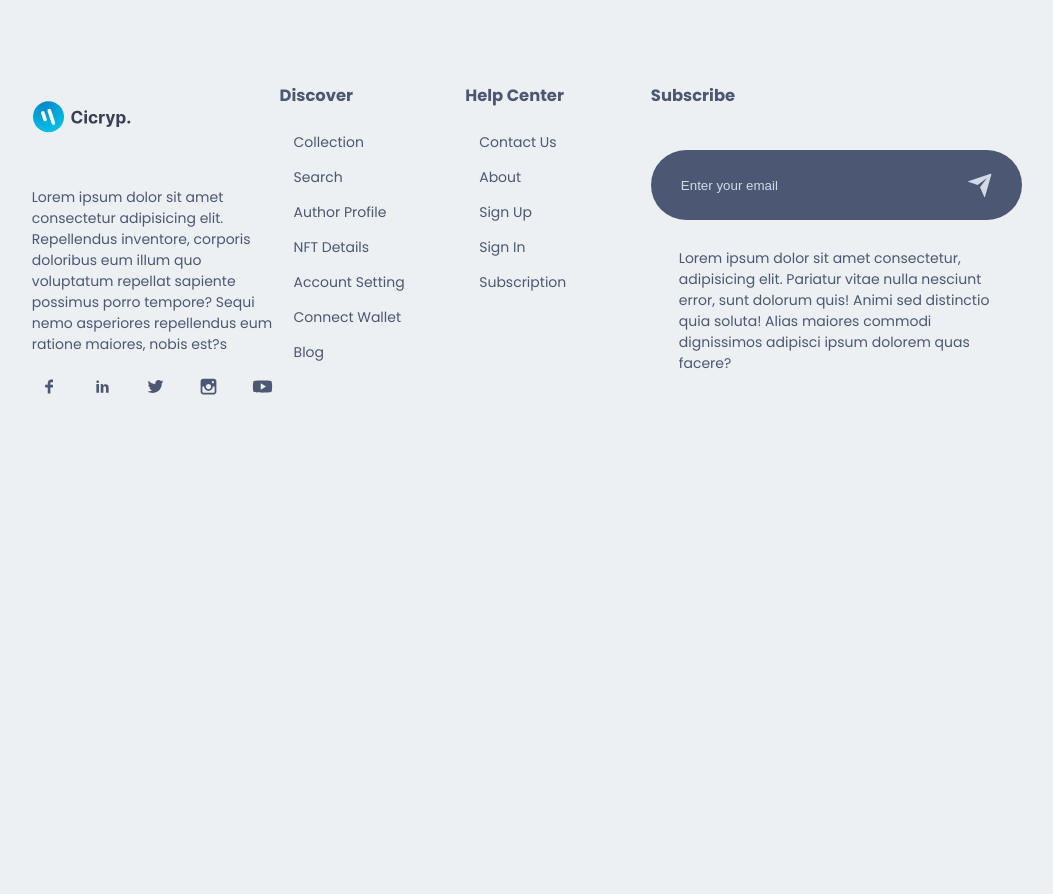
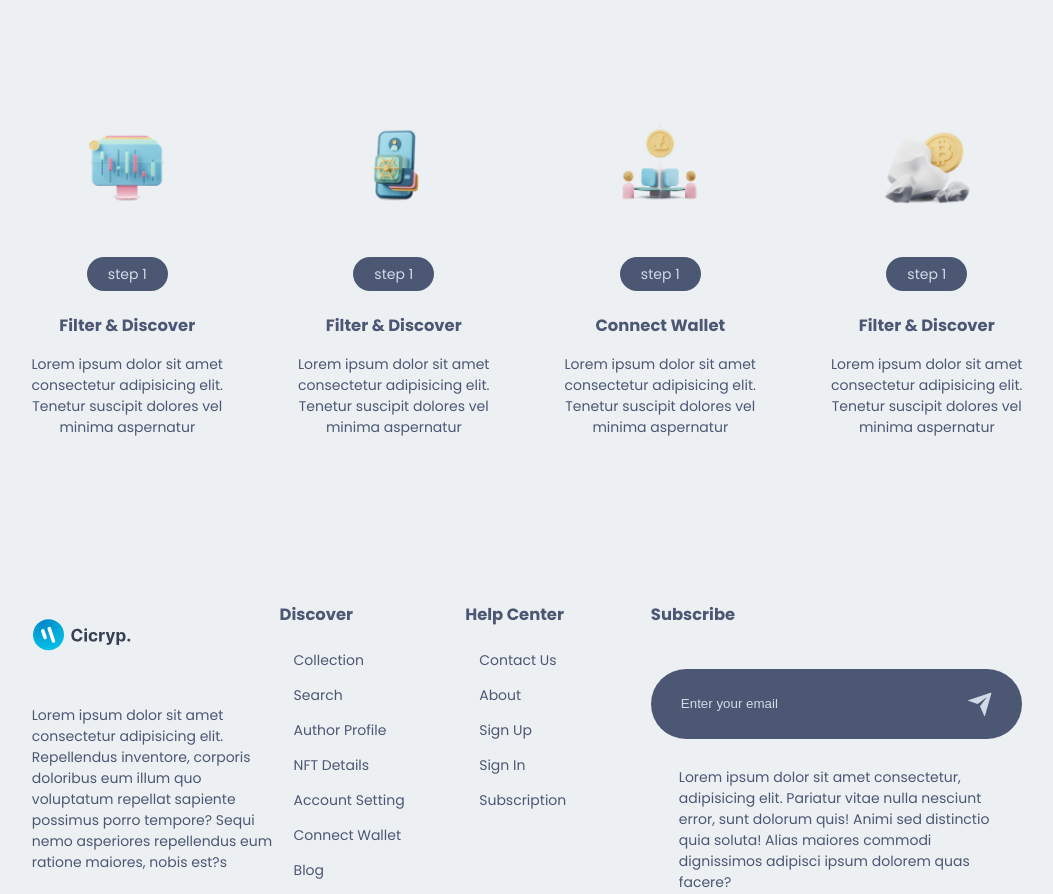
Before and after one commit to Chrisszy123/fullstackNftMarket, a Next.js app in the folder client/: page / in a window 1280 px wide. Shown: the part 792-1686 px from the top of the page, without its empty margins (113-1166 px from the left). Before the commit the page ends 1217 px from the top, so only its background shows below. Built offline with nearby package versions, Linux system fonts and the light colour scheme.

Commit message:
feat/ added services area

```diff
--- /dev/null
+++ b/client/components/Services/Services.module.css
@@ -0,0 +1,32 @@
+.service{
+    width: 80%;
+    margin: 3rem auto;
+    margin-block: 8rem;
+}
+.service_box{
+    display: grid;
+    grid-template-columns: repeat(4, 1fr);
+    gap: 3rem;
+    text-align:  center;
+}
+.service_box_item_step{
+    margin-top: 3rem;
+    margin-bottom: 2rem;
+}
+.service_box_item_step span {
+    padding: .5rem 1.5rem;
+    border-radius: 5rem;
+    background-color: var(--icons-color);
+    color: var(--shadow-dark-color);
+}
+@media screen and (max-width: 35em) {
+    .service{
+        width: 90%;
+    }
+}
+@media screen and (max-width: 50em) {
+    .service_box{
+       grid-template-columns: repeat(2, 1fr);
+       gap: 1rem;
+    }
+}
--- /dev/null
+++ b/client/components/Services/Services.tsx
@@ -0,0 +1,60 @@
+import React from "react";
+import Image from "next/image";
+// internal
+import styles from "./Services.module.css";
+import images from "../../img";
+
+const Services = () => {
+  return (
+    <div className={styles.service}>
+      <div className={styles.service_box}>
+        <div className={styles.service_box_item}>
+          <Image src={images.service1} alt="service" width={100} height={100} />
+          <p className={styles.service_box_item_step}>
+            <span>step 1</span>
+          </p>
+          <h3>Filter & Discover</h3>
+          <p>
+            Lorem ipsum dolor sit amet consectetur adipisicing elit. Tenetur
+            suscipit dolores vel minima aspernatur
+          </p>
+        </div>
+        <div className={styles.service_box_item}>
+          <Image src={images.service2} alt="service" width={100} height={100} />
+          <p className={styles.service_box_item_step}>
+            <span>step 1</span>
+          </p>
+          <h3>Filter & Discover</h3>
+          <p>
+            Lorem ipsum dolor sit amet consectetur adipisicing elit. Tenetur
+            suscipit dolores vel minima aspernatur
+          </p>
+        </div>
+        <div className={styles.service_box_item}>
+          <Image src={images.service3} alt="service" width={100} height={100} />
+          <p className={styles.service_box_item_step}>
+            <span>step 1</span>
+          </p>
+          <h3>Connect Wallet</h3>
+          <p>
+            Lorem ipsum dolor sit amet consectetur adipisicing elit. Tenetur
+            suscipit dolores vel minima aspernatur
+          </p>
+        </div>
+        <div className={styles.service_box_item}>
+          <Image src={images.service4} alt="service" width={100} height={100} />
+          <p className={styles.service_box_item_step}>
+            <span>step 1</span>
+          </p>
+          <h3>Filter & Discover</h3>
+          <p>
+            Lorem ipsum dolor sit amet consectetur adipisicing elit. Tenetur
+            suscipit dolores vel minima aspernatur
+          </p>
+        </div>
+      </div>
+    </div>
+  );
+};
+
+export default Services;
--- a/client/components/index.ts
+++ b/client/components/index.ts
@@ -2,10 +2,12 @@ import Button from "./Button/Button";
 import Footer from "./Footer/Footer";
 import NavBar from "./Navbar/Navbar";
 import Hero from "./Hero/Hero";
+import Services from "./Services/Services";
 
 export {
     Button,
     Footer,
     NavBar,
-    Hero
+    Hero,
+    Services
 }
--- a/client/pages/index.tsx
+++ b/client/pages/index.tsx
@@ -1,12 +1,13 @@
 import React from 'react'
 // internal import
 import styles from '@/styles/index.module.css'
-import { Hero } from '@/components'
+import { Hero, Services } from '@/components'
 
 const Home = () => {
   return (
     <div className={styles.homepage}>
       <Hero />
+      <Services />
     </div>
   )
 }
```
